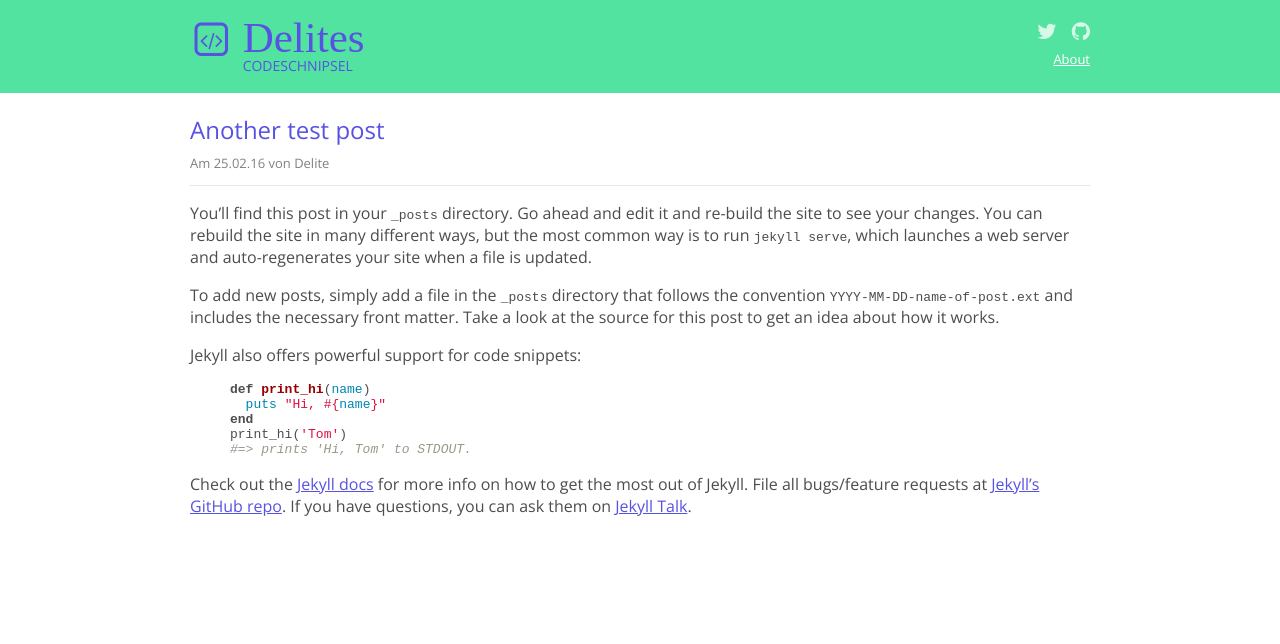
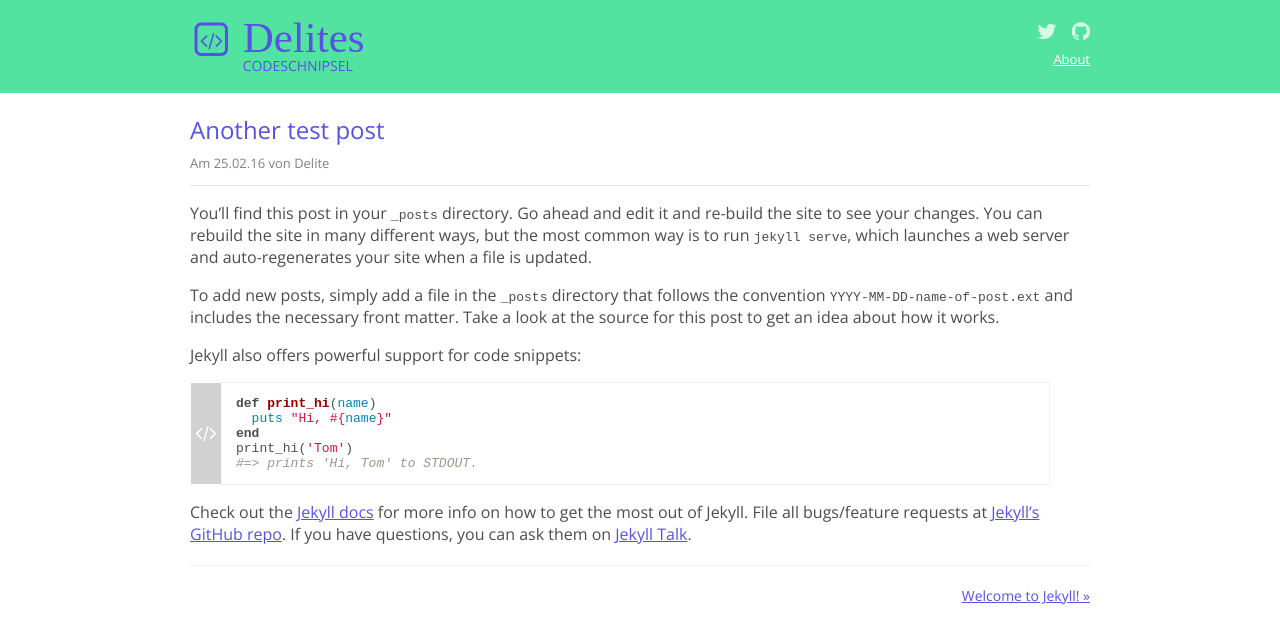
Before and after one commit to Delitecake/delitecake.github.io, a Jekyll site: the page built from _posts/2016-02-24-test.markdown, in a window 1280 px wide. Shown: the top 644 px of the page. Built offline with Jekyll 4.4.1, drawn with Linux system fonts in a browser that asks for light colours; nearby versions of some CDN libraries; some web fonts are replaced.

Commit message:
style post page

```diff
--- a/_layouts/post.html
+++ b/_layouts/post.html
@@ -17,4 +17,13 @@ layout: default
     </div>
 
   </article>
+
+  <div class="post-navigation">
+    {% if page.previous.url %}
+      <a class="prev" href="{{page.previous.url}}">&laquo; {{page.previous.title}}</a>
+    {% endif %}
+    {% if page.next.url %}
+      <a class="next" href="{{page.next.url}}">{{page.next.title}} &raquo;</a>
+    {% endif %}
+  </div>
 </div>
--- a/_sass/_base.scss
+++ b/_sass/_base.scss
@@ -82,3 +82,50 @@ hr {
   margin-top: -12px;
   font-size: 13px;
 }
+
+.post-navigation {
+  font-size: 14px;
+  display: block;
+  padding-top: 20px;
+  margin-top: 20px;
+  border-top: 1px solid lighten($color-grey, 5%);
+}
+
+.post-navigation a {
+  display: block;
+  width: 100%;
+}
+
+.post-navigation .next {
+  text-align: right;
+}
+
+.highlight {
+  border: 1px solid lighten($color-grey, 5%);
+  padding-left: 15px;
+  position: relative;
+  margin-left: 30px;
+  &:before {
+    position: absolute;
+    content: "";
+    display: block;
+    background: darken($color-grey, 8%);
+    width: 30px;
+    top: 0px;
+    left: -30px;
+    height: 100%;
+  }
+  &:after {
+    position: absolute;
+    font-family: 'FontAwesome';
+    content: "\f121";
+    font-size: 20px;
+    line-height: 20px;
+    margin-top: -10px;
+    color: #fff;
+    left: -30px;
+    top: 50%;
+    width: 30px;
+    text-align: center;
+  }
+}
```
